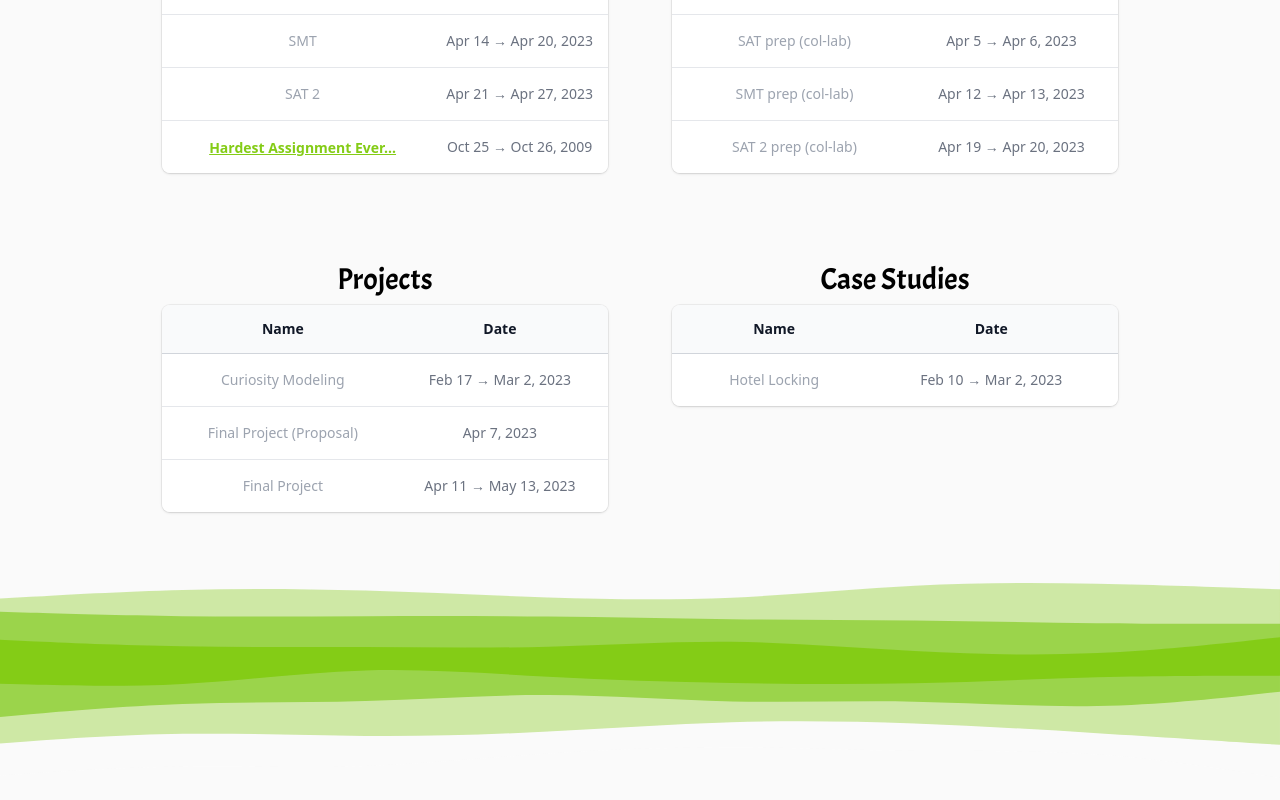
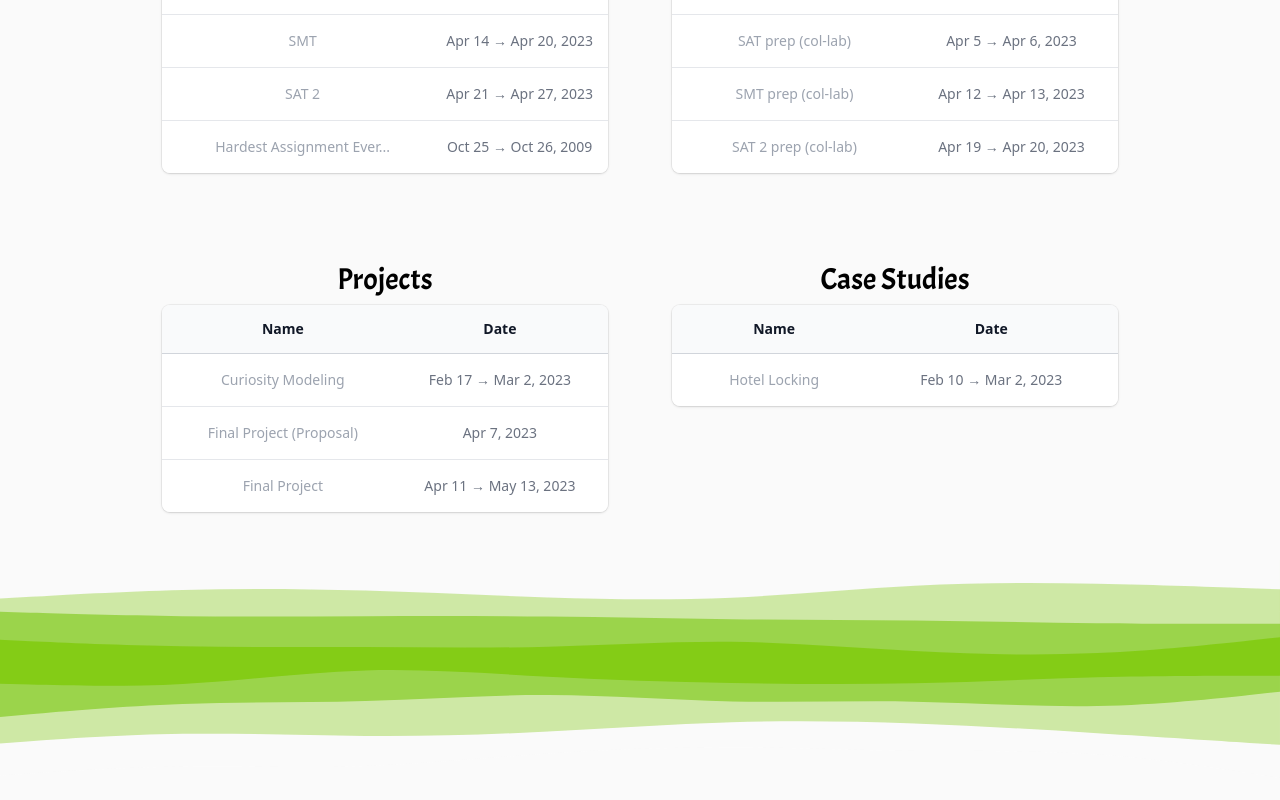
Before and after one commit to csci1710/2024, a React (Create React App) app in the folder my-app/: page / in a window 1280 px wide. Shown: the part 2700-3500 px from the top of the page. Built offline with nearby package versions, Linux system fonts and the light colour scheme; a web font is replaced by a local one.

Commit message:
feat: auto release assignments

```diff
--- a/my-app/src/SITE_DATA.ts
+++ b/my-app/src/SITE_DATA.ts
@@ -36,7 +36,7 @@ export const announcementInfo = {
   buttonText: "Sign Up",
   buttonLink: "https://forms.gle/bvmoMFaEU2iRkras5",
   // Set & Forget tools:
-  autoReleaseDate: "Jan 27, 2023 10:00:00 EST", // Automatically shows announcement on this date/time EST
+  autoReleaseDate: "Jan 27, 2023 09:45:00 EST", // Automatically shows announcement on this date/time EST
   autoDismissDate: "Jan 29, 2023 23:59:59 EST", // Automatically removes announcement on this date/time EST
   // Announcement will be shown on page load and manually dismissable between the above two dates
 };
@@ -95,7 +95,8 @@ export const homeworkAssignments: Assignment[] = [
   {
     name: "PBT",
     dateRange: "Jan 27 → Feb 2, 2023",
-    // href: "https://www.google.com",
+    href: "https://docs.google.com/document/d/19K2zyhEqgFYEv1V1YyitYoAARJUr08cEogHFAtbSVEQ/pub",
+    autoReleaseDate: "Jan 27, 2023 09:45:00 EST",
   },
   {
     name: "Forge 1",
@@ -142,10 +143,12 @@ export const homeworkAssignments: Assignment[] = [
     name: "Hardest Assignment Ever...",
     dateRange: "Oct 25 → Oct 26, 2009",
     href: "https://www.youtube.com/watch?v=xvFZjo5PgG0",
+    autoReleaseDate: "Jan 26, 2023 21:28:59 EST",
   },
   // {
   //   name: "...",
   //   dateRange: "...",
+  //   autoReleaseDate: "Jan 26, 2023 23:59:59 EST",
   // },
   // // ...
 ];
@@ -154,7 +157,8 @@ export const labAssignments: Assignment[] = [
   {
     name: "(Optional) Async Python",
     dateRange: "Jan 27, 2023",
-    // href: "https://www.google.com",
+    href: "https://docs.google.com/document/d/1EGadVobeA058JGtPxED5iRpzNwoSi39TPKU0MjWf26Q/pub",
+    autoReleaseDate: "Jan 27, 2023 09:45:00 EST",
   },
   {
     name: "Tic Tac Toe",
@@ -236,7 +240,7 @@ export const policies: Resource[] = [
     name: "Syllabus",
     href: "https://docs.google.com/document/d/1dol5vJem0Rzvbk0QTJ77z7eQCQTClxZuXWG6VGreajE/edit?usp=sharing",
   },
-  { name: "Collaboration Policy", href: "" },
+  // { name: "Collaboration Policy", href: "" },
 ];
 
 export const importantLinks: Resource[] = [
@@ -254,7 +258,7 @@ export const importantLinks: Resource[] = [
 export const guides: Resource[] = [
   {
     name: "Setup & Installation",
-    href: "",
+    href: "https://docs.google.com/document/d/1EBlnRyujtkrfrYBhRRl88bMzgrSiF_NEtDU1Mcfvsh0/pub",
   },
   {
     // Goes live later in semester
@@ -412,6 +416,7 @@ export type Assignment = {
   name: string;
   dateRange: string;
   href?: string; // If left blank, assignment appears as disabled
+  autoReleaseDate?: string; // Will treat href as "blank" until this date/time (EST)
 };
 
 export type staffMember = {
--- a/my-app/src/components/AssignmentTable.tsx
+++ b/my-app/src/components/AssignmentTable.tsx
@@ -1,12 +1,32 @@
-import { homeworkAssignments } from "../SITE_DATA";
+import { Assignment, homeworkAssignments } from "../SITE_DATA";
 import { classNames } from "../App";
-
-const pageTitle = "Homework";
 
 type AssignmentTableProps = {
   tablename: string;
   assignments: { name: string; dateRange: string; href?: string }[];
 };
+
+/**
+ * Returns whether or not <assignment> should appear as released yet
+ * @param assignment the assignment that should or should not be released
+ * @return true if "now" is after/on the release date, false otherwise
+ */
+function shouldRelease(assignment: Assignment): boolean {
+  if (assignment.autoReleaseDate === undefined) {
+    return true; // If no defined release date, treat it as released if it has an href
+  }
+
+  const now = new Date();
+
+  // Convert now into EST, if it isn't already
+  const nowEST = new Date(
+    now.toLocaleString("en-US", {
+      timeZone: "America/New_York",
+    })
+  );
+
+  return nowEST > new Date(assignment.autoReleaseDate);
+}
 
 export default function AssignmentTable(props: AssignmentTableProps) {
   return (
@@ -35,7 +55,7 @@ export default function AssignmentTable(props: AssignmentTableProps) {
               <tbody className="divide-y divide-gray-200 bg-white">
                 {props.assignments.map((assignment) => (
                   <tr key={assignment.name}>
-                    {assignment.href ? (
+                    {assignment.href && shouldRelease(assignment) ? (
                       <td>
                         <a
                           href={assignment.href}
```
